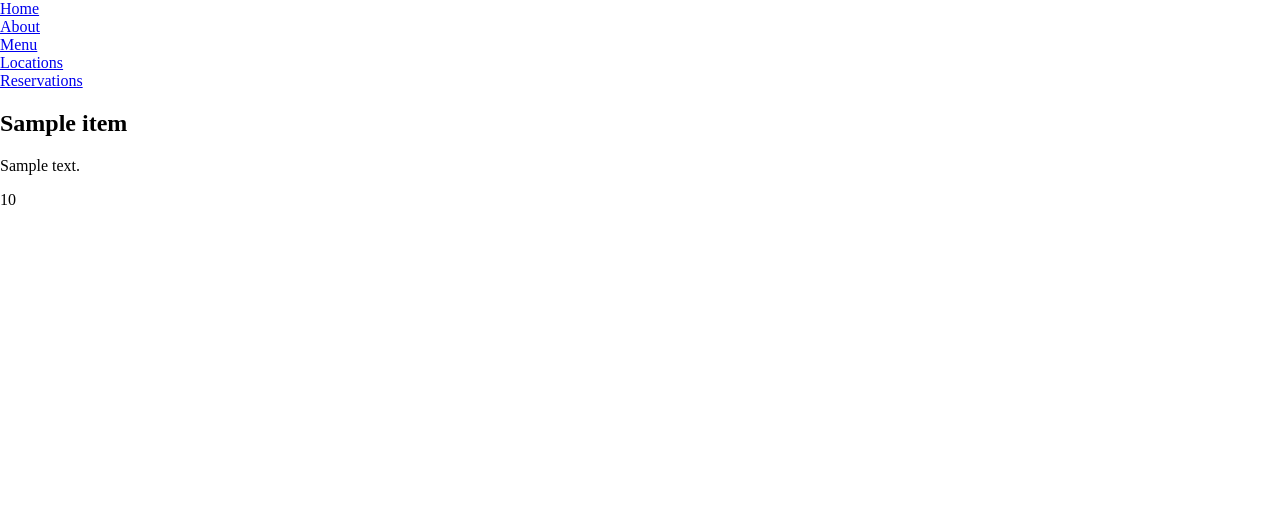
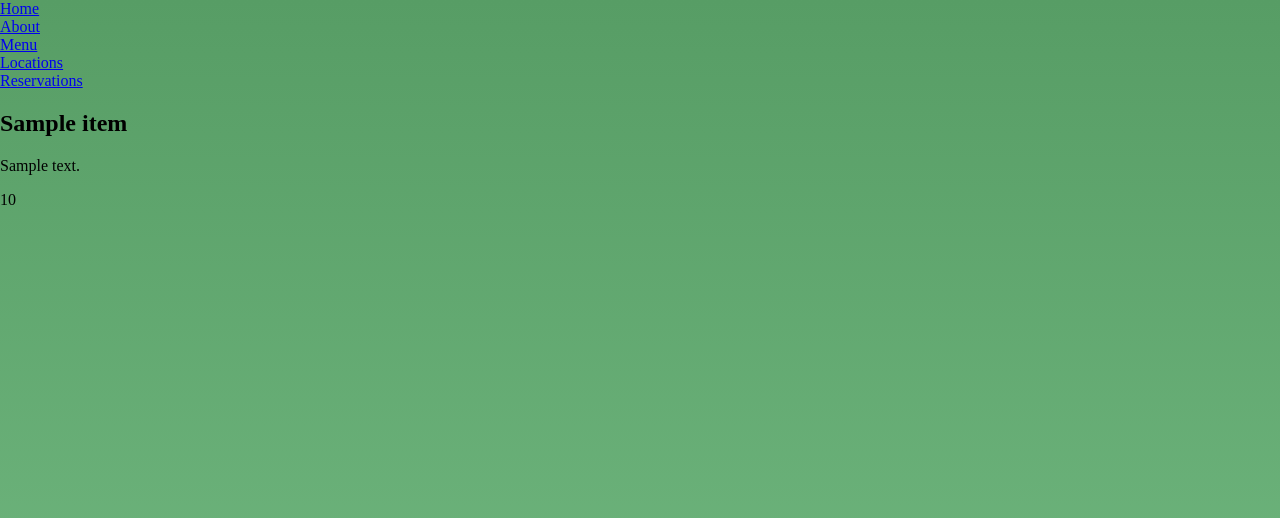
Before and after one commit to ImpendingKataclysm/restaurant_website, a Django app: template templates/menu_item_detail.html in a window 1280 px wide. Shown: the top 518 px of the page. Run offline with Django 3.2, Linux system fonts and the light colour scheme; the template is opened without the code that fills it: most values are stand-ins (such as "Sample title", 1, 10 or a date in 2020).

Commit message:
Added background color to menu item detail pages

```diff
--- a/restaurant/static/css/main.css
+++ b/restaurant/static/css/main.css
@@ -42,10 +42,11 @@ html, body, ul, .page_wrap {
     background-size: cover;
 }
 
-/*.menu {*/
-/*    background: linear-gradient(to bottom, #579d65, #74BB83);*/
-/*    background-size: cover;*/
-/*}*/
+.menu_detail {
+    background: linear-gradient(to bottom, #579d65, #74BB83);
+    background-size: cover;
+    height: 100vh;
+}
 
 .menu:before {
     content: '';
--- a/templates/menu_item_detail.html
+++ b/templates/menu_item_detail.html
@@ -1,6 +1,7 @@
 {% extends 'base.html' %}
 
 {% block title %}Restaurant - {{ item.name }}{% endblock %}
+{% block page %}menu_detail{% endblock %}
 
 {% block content %}
     <h2>{{ item.name }}</h2>
```
